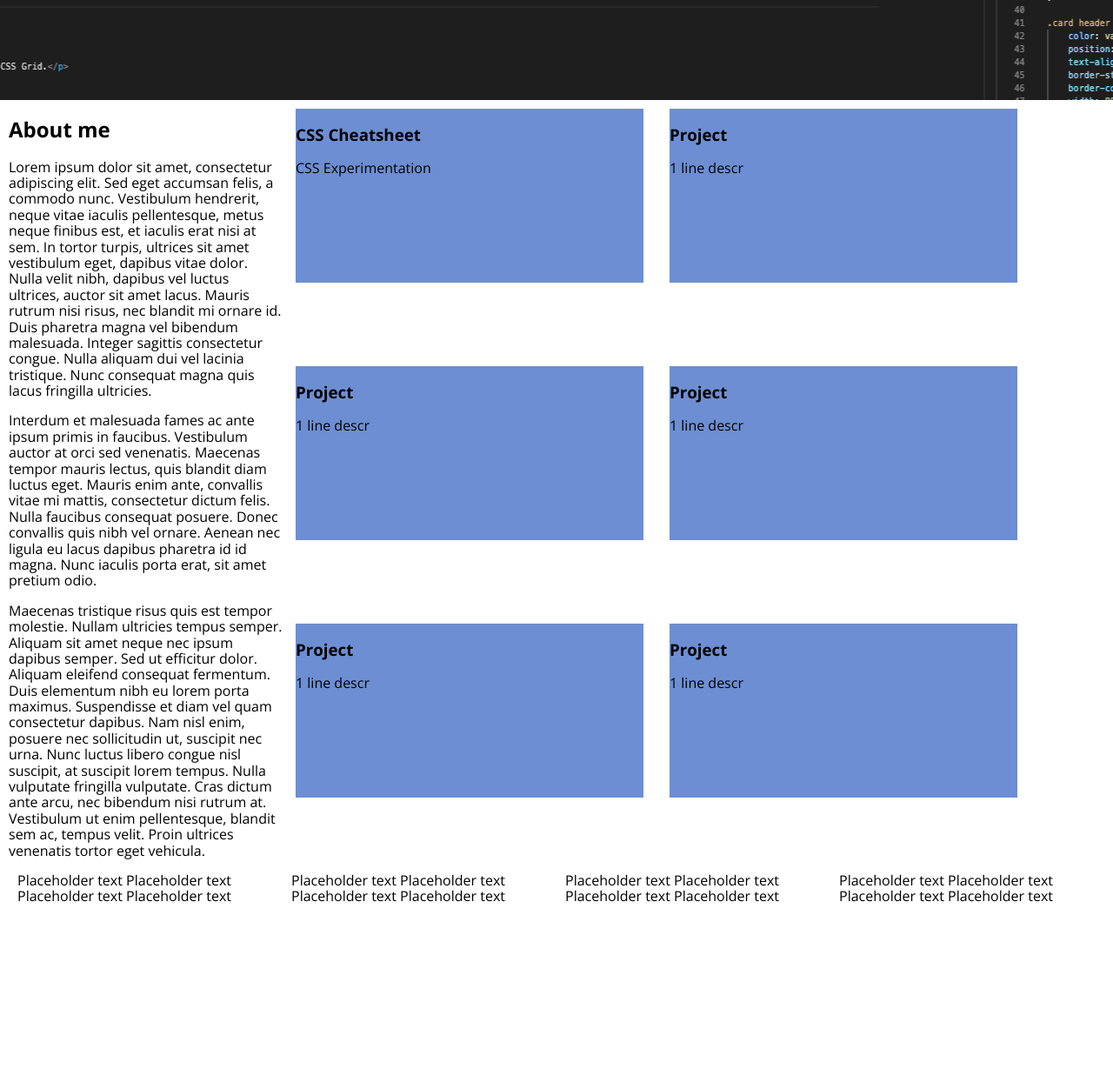
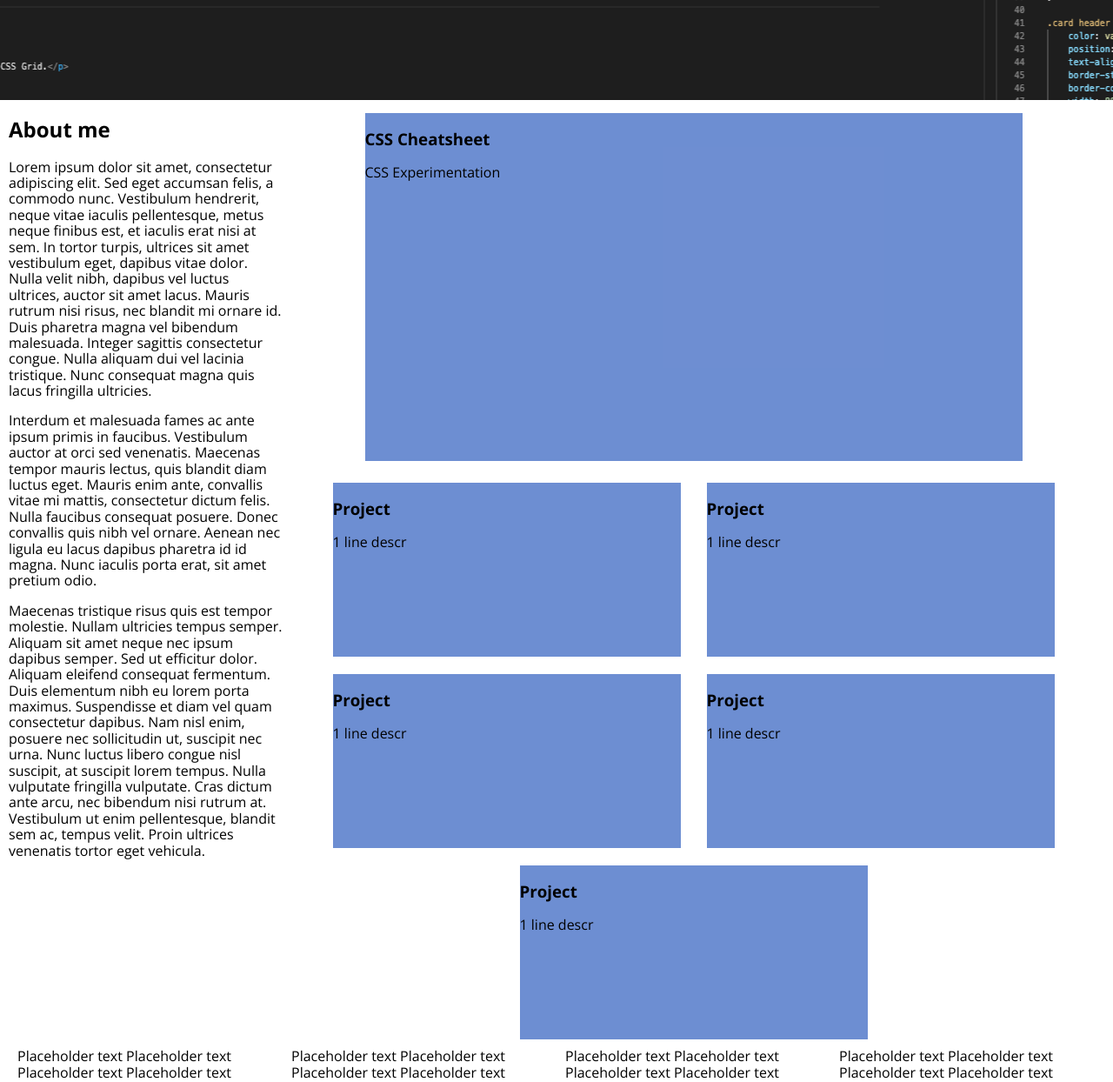
Before and after one commit to SeanOVery/Advanced-CSS-Portfolio, a plain HTML site: page index.html in a window 1280 px wide. Shown: the part 340-1584 px from the top of the page at 87% size. Before the commit the page ends 1381 px from the top, so only its background shows below. Drawn offline with nearby package versions, Linux system fonts and the light colour scheme.

Commit message:
added more flexbox to make first project larger

```diff
--- a/assets/css/styles.css
+++ b/assets/css/styles.css
@@ -76,8 +76,22 @@ main {
 
 .projects {
     display: flex;
+    flex-direction: column;
+    width: 75%;
+    align-items: center;
+}
+
+.maincard {
+    width: 80%;
+    height: 400px;
+    margin: 15px 20px;
+    background-color: var(--bg-color);
+}
+
+.cards{
+    display: flex;
     flex-flow: row wrap;
-    width: 75%
+    justify-content: center;
 }
 
 .card {
--- a/index.html
+++ b/index.html
@@ -45,12 +45,12 @@
         </article>
 
         <section id="project_link" class="projects">
-
-            <article class="card">
+            <article class="maincard">
                 <h3>CSS Cheatsheet</h3>
                 <p>CSS Experimentation</p>
             </article>
 
+            <div class="cards">
                 <article class="card">
                     <h3>Project</h3>
                     <p>1 line descr</p>
@@ -75,7 +75,7 @@
                     <h3>Project</h3>
                     <p>1 line descr</p>
                 </article>
-
+            </div>
         </section>
 
     </main>
```
Lines whose indentation alone changed are shown as unchanged.
